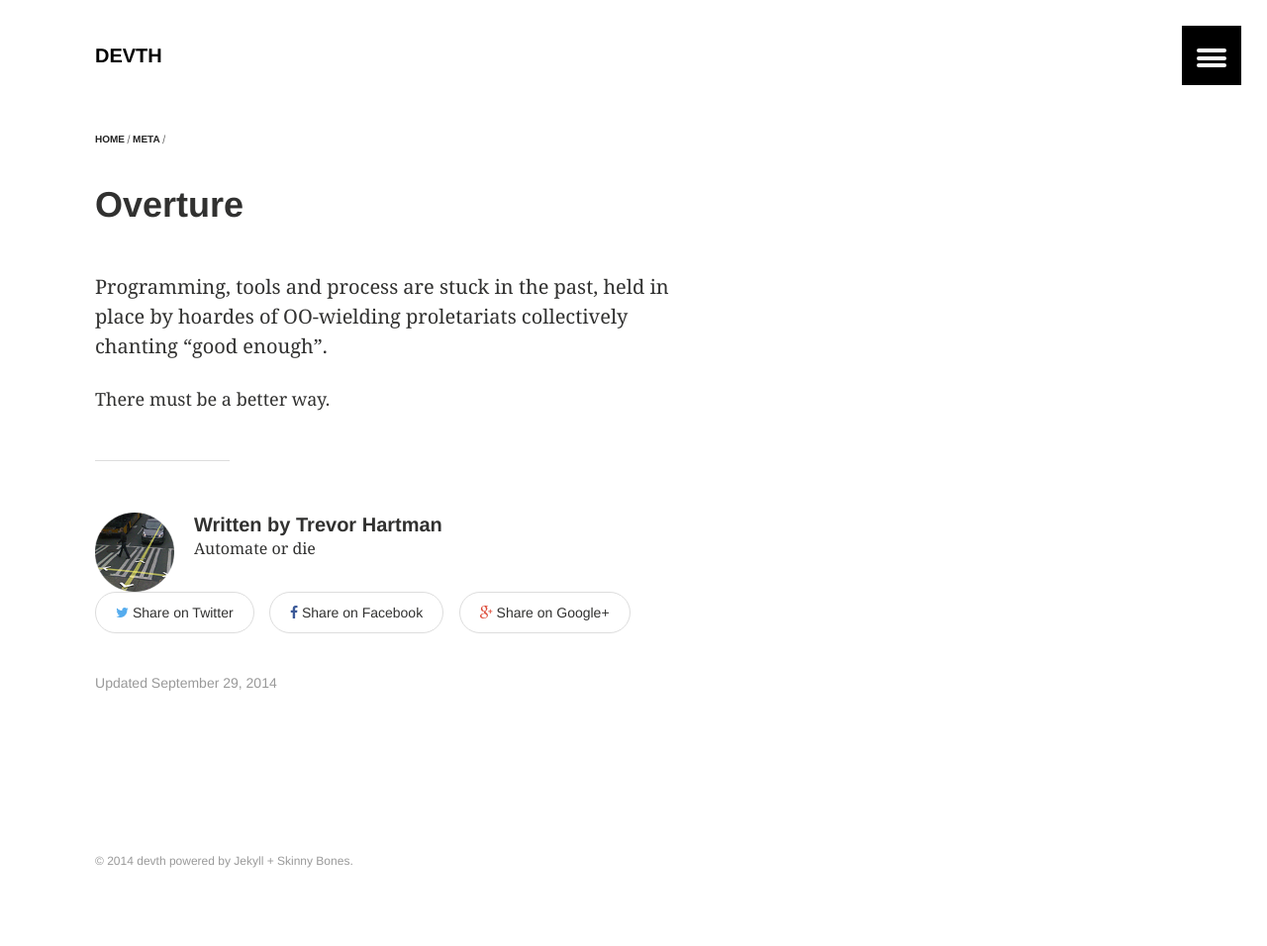
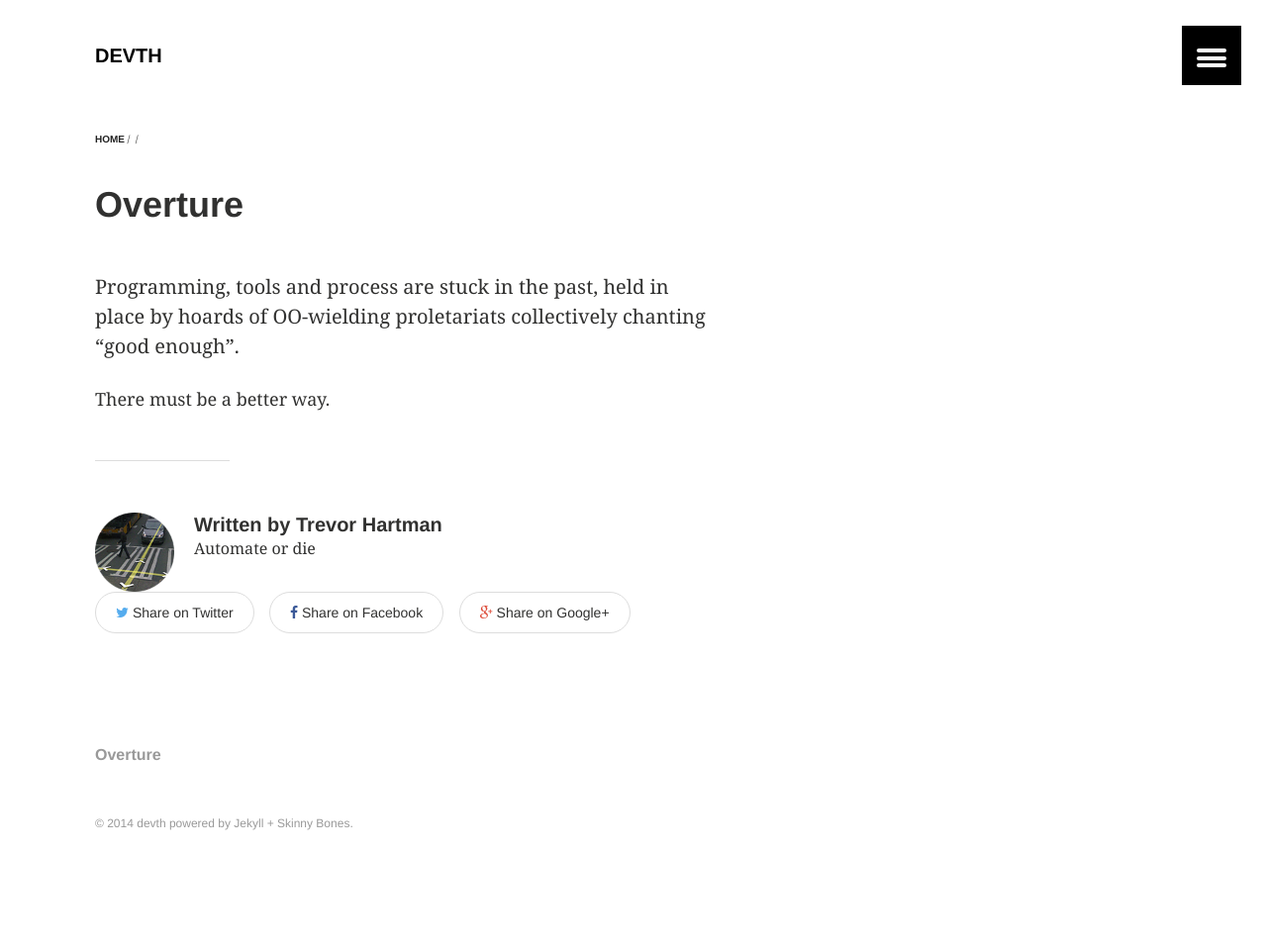
Before and after one commit to devth/devth.github.com, a Jekyll site: the page built from overture.md, in a window 1280 px wide. Shown: the whole page at 99% size. Built offline with Jekyll 4.4.1, drawn with Linux system fonts in a browser that asks for light colours; after the commit the page ends 918 px from its top, so only the background shows below that.

Commit message:
Move Overture to a page

```diff
--- a/_data/footer.yml
+++ b/_data/footer.yml
@@ -1,4 +1,4 @@
 # Footer navigation links
 
-- title:
-  url:
+- title: Overture
+  url: /overture
--- a/_posts/2014-09-29-overture.md
+++ b/overture.md
@@ -4,8 +4,7 @@
 categories: meta
 ---
 
-
-Programming, tools and process are stuck in the past, held in place by hoardes
+Programming, tools and process are stuck in the past, held in place by hoards
 of OO-wielding proletariats collectively chanting "good enough".
 
 There must be a better way.
```
Also changed, not shown: images/open_source_teaser.jpg.
